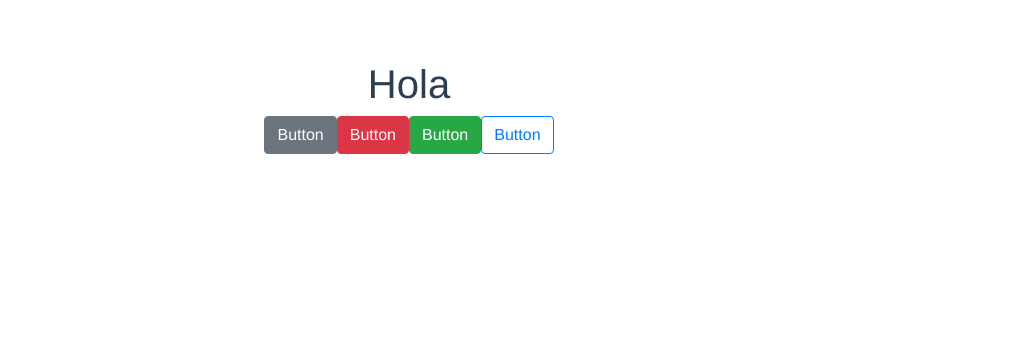
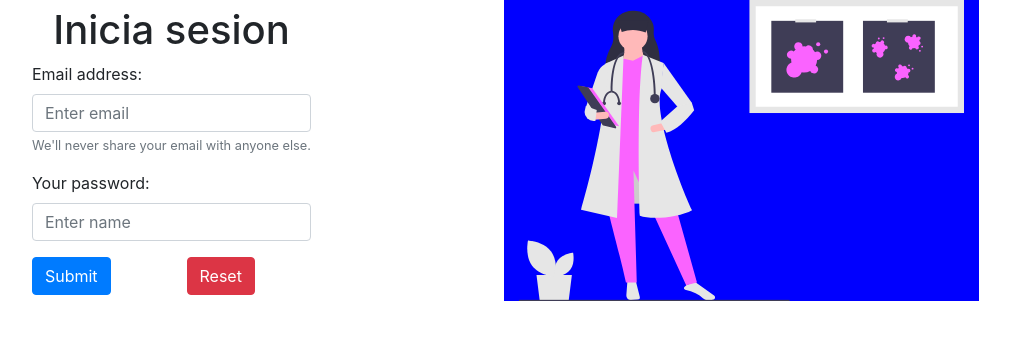
Before and after one commit to yisiah/proyectoCancer, a Vue app: page / in a window 1280 px wide. Shown: the top 340 px of the page, without its empty margins (231-1241 px from the left). Built offline with nearby package versions, Linux system fonts and the light colour scheme.

Commit message:
pantalla-inicio-sesion

```diff
--- a/src/App.vue
+++ b/src/App.vue
@@ -11,11 +11,7 @@
 
 <style>
 #app {
-  font-family: 'Avenir', Helvetica, Arial, sans-serif;
-  -webkit-font-smoothing: antialiased;
-  -moz-osx-font-smoothing: grayscale;
-  text-align: center;
-  color: #2c3e50;
-  margin-top: 60px;
+  min-height: 100%;
+  height: 100%;
 }
 </style>
--- a/src/components/singIn.vue
+++ b/src/components/singIn.vue
@@ -1,24 +1,80 @@
+<style lang="css" scoped>
+
+.imgdoc {
+    width: 100%;
+}
+
+.col1 {
+    display: flex;
+    align-items: center;
+    flex-direction: column;
+    justify-content: center;
+    background-color: ;
+}
+
+.col2 {
+    background-color: blue;
+}
+
+.maincontainer{
+  height: 100%;
+  min-height: 100%;
+
+}
+
+</style>
+
 <template lang="html">
-  <div>
-    <h1>{{titulo}}</h1>
-    <div>
-      <b-button>Button</b-button>
-      <b-button variant="danger">Button</b-button>
-      <b-button variant="success">Button</b-button>
-      <b-button variant="outline-primary">Button</b-button>
-    </div>
-  </div>
+
+<div class="maincontainer">
+
+    <b-container class="maincontainer">
+        <b-row>
+            <b-col cols="7" class="col1">
+            <h1>Inicia sesion</h1>
+
+                <b-form>
+                    <b-form-group id="input-group-1" label="Email address:" label-for="input-1" description="We'll never share your email with anyone else.">
+                        <b-form-input id="input-1" v-model="form.email" type="email" required placeholder="Enter email"></b-form-input>
+                    </b-form-group>
+
+                    <b-form-group id="input-group-2" label="Your password:" label-for="input-2">
+                        <b-form-input id="input-2" v-model="form.password" type="password" required placeholder="Enter name"></b-form-input>
+                    </b-form-group>
+                    <b-row>
+                      <b-col>
+                        <b-button type="submit" variant="primary">Submit</b-button>
+                      </b-col>
+                      <b-col>
+                        <b-button type="reset" variant="danger">Reset</b-button>
+                      </b-col>
+                    </b-row>
+                </b-form>
+
+
+
+            </b-col>
+            <b-col cols="5" class="col2">
+                <img src="../assets/doctora.svg" alt="doc" class="imgdoc">
+            </b-col>
+        </b-row>
+    </b-container>
+</div>
+
 </template>
 
 <script>
+
 export default {
-  data(){
-    return{
-        titulo: "Hola"
+    data() {
+        return {
+            titulo: "Hola",
+            form: {
+              email: '',
+              password: ''
+            }
+        }
     }
-  }
 }
+
 </script>
-
-<style lang="css" scoped>
-</style>
```
Also changed, not shown: src/assets/doctora.svg (added).
